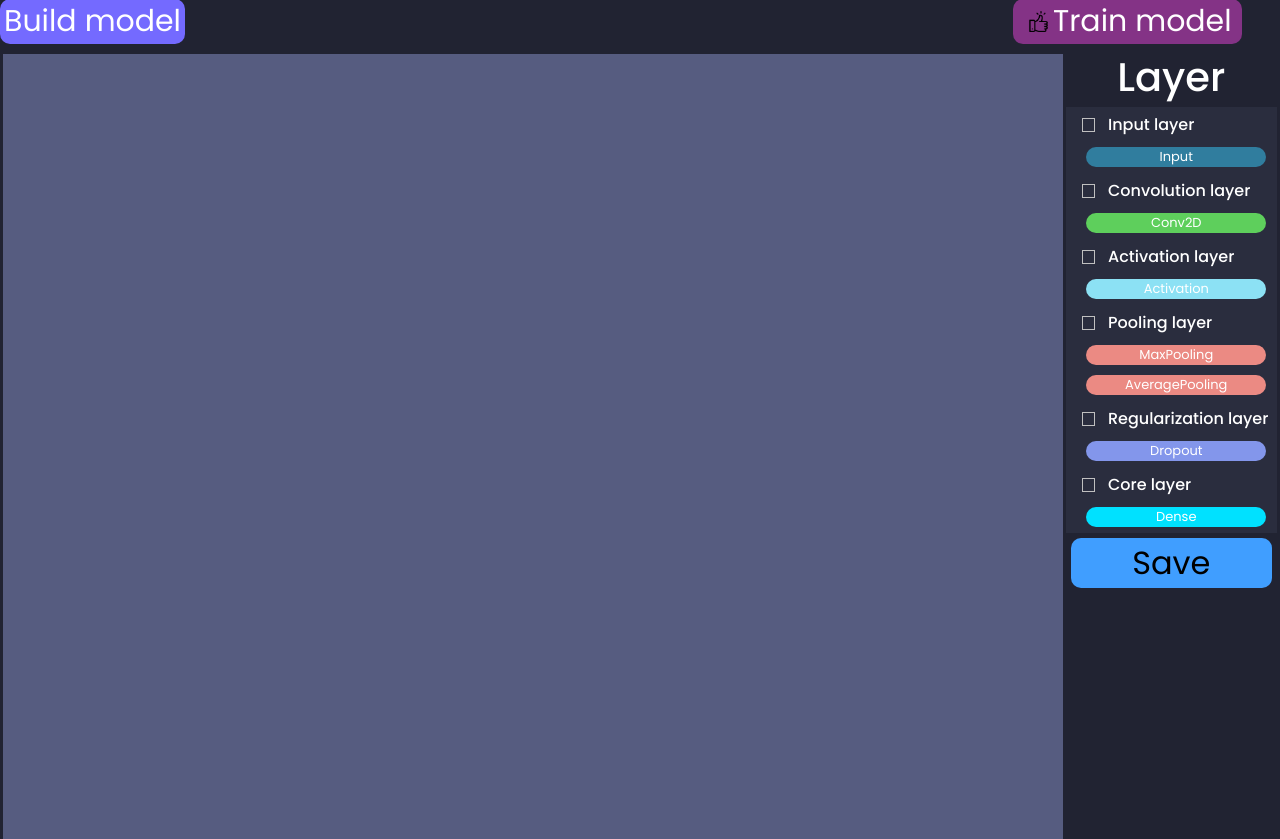
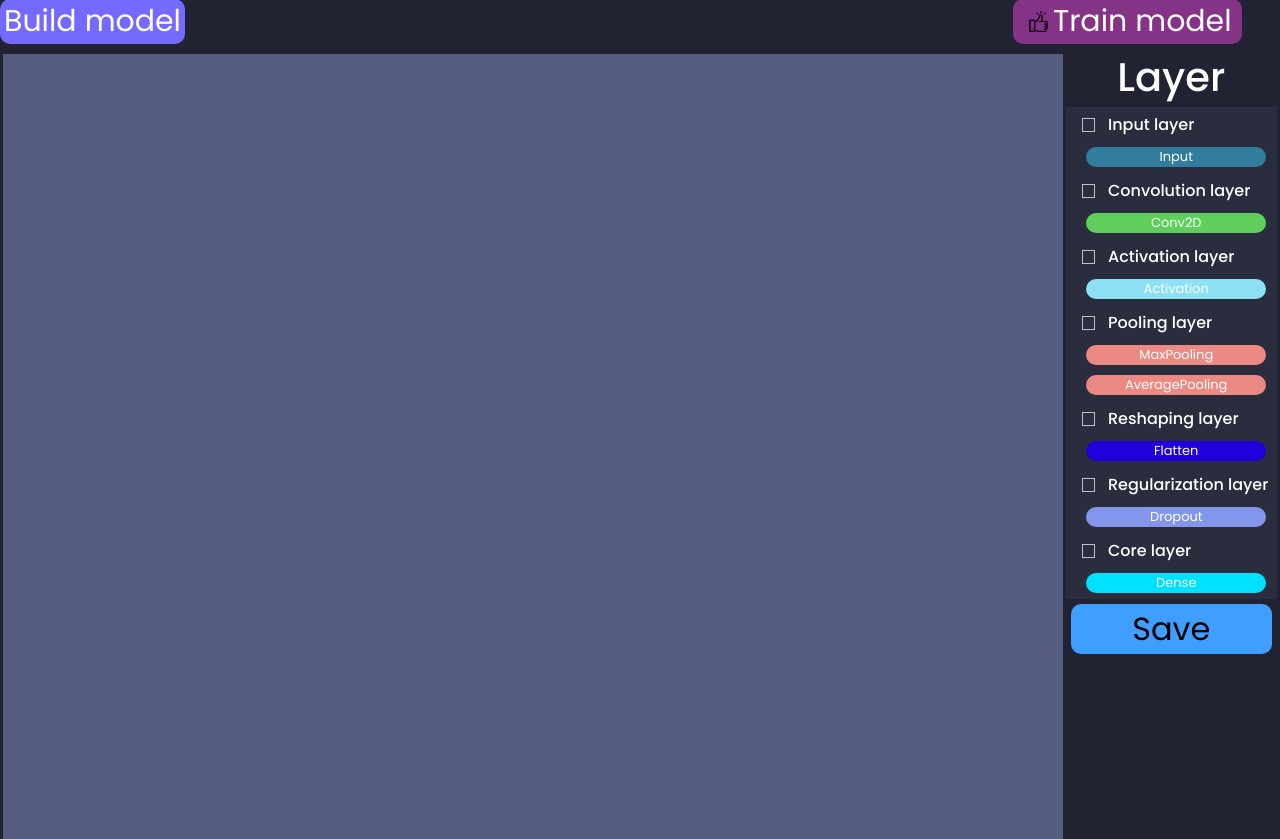
Before and after one commit to NTUT-kyle/SNNTP, a Flask app: template templates/model.html in a window 1280 px wide. Shown: the part 162-1001 px from the top of the page. Run offline with Flask 3, Linux system fonts and the light colour scheme; the template is opened without the code that fills it: most values are stand-ins (such as "Sample title", 1, 10 or a date in 2020).

Commit message:
feat : add Reshaping layer Flatten

```diff
--- a/static/style/layer.css
+++ b/static/style/layer.css
@@ -18,6 +18,10 @@
     background-color: #00e1ff;
 }
 
+.reshaping_layer {
+    background-color: #2100db;
+}
+
 .regularization_layer {
     background-color: #8396eb;
 }
--- a/templates/model.html
+++ b/templates/model.html
@@ -58,6 +58,13 @@
                 </div>
                 <div class="pooling_layer">MaxPooling</div>
                 <div class="pooling_layer">AveragePooling</div>
+            </div>
+            <div>
+                <div>
+                    <img />
+                    <p>Reshaping layer</p>
+                </div>
+                <div class="reshaping_layer">Flatten</div>
             </div>
             <div>
                 <div>
@@ -148,6 +155,7 @@
             },
         ],
         Dense: [{ name: "use_bias", type: "checkbox", initVal: 0 }],
+        Flatten: [],
         Dropout: [
             {
                 name: "rate",
```
